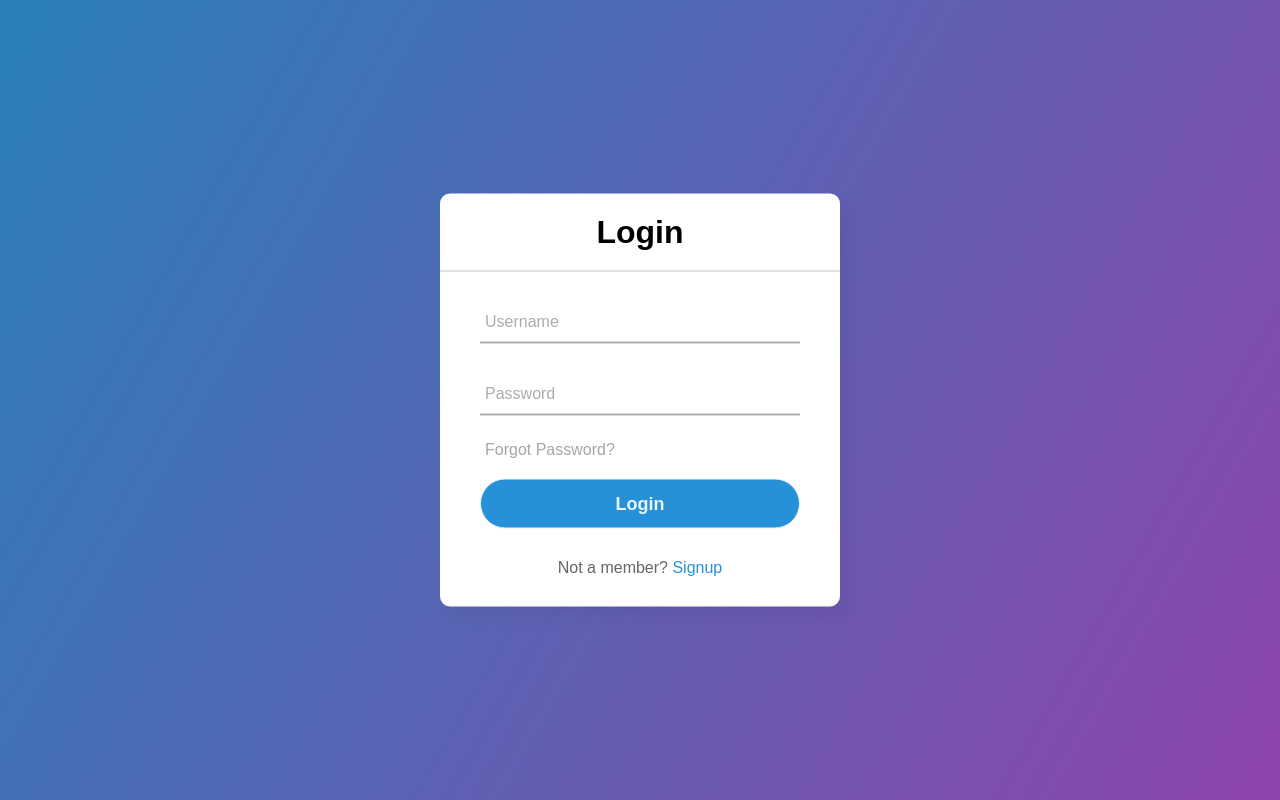
After one commit to mpalyndon/CSEDatabase, a PHP site: page /login.html in a window 1280 px wide. The commit adds this page. Run offline with PHP 8.4, Linux system fonts and the light colour scheme.

Commit message:
login
login

```diff
--- a/phpcode/Styles/style.css
+++ b/phpcode/Styles/style.css
@@ -93,3 +93,8 @@ input[type=email] {
     padding: 5px;
     width: 100%;
 }
+body{
+    margin: 0;
+    padding: 0;
+    font-family: montserrat;
+}
--- /dev/null
+++ b/phpcode/Styles/style1.css
@@ -0,0 +1,113 @@
+
+*{
+  margin: 0;
+  padding: 0;
+  box-sizing: border-box;
+  font-family: "Poppins", sans-serif;
+}
+body{
+  margin: 0;
+  padding: 0;
+  background: linear-gradient(120deg,#2980b9, #8e44ad);
+  height: 100vh;
+  overflow: hidden;
+}
+.center{
+  position: absolute;
+  top: 50%;
+  left: 50%;
+  transform: translate(-50%, -50%);
+  width: 400px;
+  background: white;
+  border-radius: 10px;
+  box-shadow: 10px 10px 15px rgba(0,0,0,0.05);
+}
+.center h1{
+  text-align: center;
+  padding: 20px 0;
+  border-bottom: 1px solid silver;
+}
+.center form{
+  padding: 0 40px;
+  box-sizing: border-box;
+}
+form .txt_field{
+  position: relative;
+  border-bottom: 2px solid #adadad;
+  margin: 30px 0;
+}
+.txt_field input{
+  width: 100%;
+  padding: 0 5px;
+  height: 40px;
+  font-size: 16px;
+  border: none;
+  background: none;
+  outline: none;
+}
+.txt_field label{
+  position: absolute;
+  top: 50%;
+  left: 5px;
+  color: #adadad;
+  transform: translateY(-50%);
+  font-size: 16px;
+  pointer-events: none;
+  transition: .5s;
+}
+.txt_field span::before{
+  content: '';
+  position: absolute;
+  top: 40px;
+  left: 0;
+  width: 0%;
+  height: 2px;
+  background: #2691d9;
+  transition: .5s;
+}
+.txt_field input:focus ~ label,
+.txt_field input:valid ~ label{
+  top: -5px;
+  color: #2691d9;
+}
+.txt_field input:focus ~ span::before,
+.txt_field input:valid ~ span::before{
+  width: 100%;
+}
+.pass{
+  margin: -5px 0 20px 5px;
+  color: #a6a6a6;
+  cursor: pointer;
+}
+.pass:hover{
+  text-decoration: underline;
+}
+input[type="submit"]{
+  width: 100%;
+  height: 50px;
+  border: 1px solid;
+  background: #2691d9;
+  border-radius: 25px;
+  font-size: 18px;
+  color: #e9f4fb;
+  font-weight: 700;
+  cursor: pointer;
+  outline: none;
+}
+input[type="submit"]:hover{
+  border-color: #2691d9;
+  transition: .5s;
+}
+.signup_link{
+  margin: 30px 0;
+  text-align: center;
+  font-size: 16px;
+  color: #666666;
+}
+.signup_link a{
+  color: #2691d9;
+  text-decoration: none;
+}
+.signup_link a:hover{
+  text-decoration: underline;
+}
--- /dev/null
+++ b/phpcode/login.html
@@ -0,0 +1,31 @@
+<!DOCTYPE html>
+<html lang="en" dir="ltr">
+  <head>
+    <meta charset="utf-8">
+    <title>Animated Login Form | CodingNepal</title>
+    <link rel="stylesheet" href="style1.css">
+  </head>
+  <body>
+    <div class="center">
+      <h1>Login</h1>
+      <form method="post">
+        <div class="txt_field">
+          <input type="text" required>
+          <span></span>
+          <label>Username</label>
+        </div>
+        <div class="txt_field">
+          <input type="password" required>
+          <span></span>
+          <label>Password</label>
+        </div>
+        <div class="pass">Forgot Password?</div>
+        <input type="submit" value="Login">
+        <div class="signup_link">
+          Not a member? <a href="#">Signup</a>
+        </div>
+      </form>
+    </div>
+
+  </body>
+</html>
```
Also changed, not shown: phpcode/dashboard.html (added).
